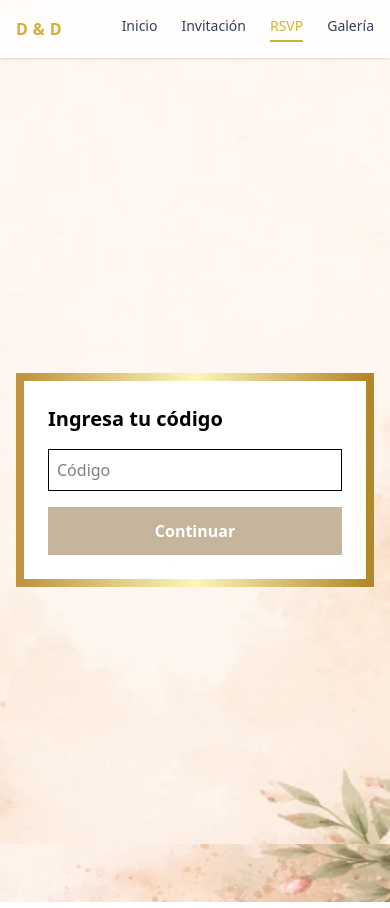
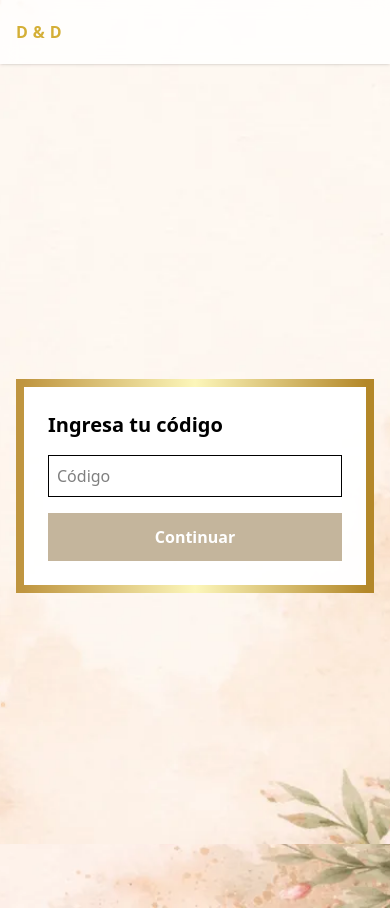
Before and after one commit to Dan5166/nuestra-boda-2026-front-next, a Next.js app: page /rsvp in a window 390 px wide. Built offline with nearby package versions, Linux system fonts and the light colour scheme.

Commit message:
ADD movil view navbar

```diff
--- a/app/components/Navbar.tsx
+++ b/app/components/Navbar.tsx
@@ -5,75 +5,110 @@ import { usePathname, useSearchParams, useRouter } from "next/navigation";
 import { useEffect, useState } from "react";
 import { getSavedCode, clearCode } from "@/lib/localCode";
 
+const LINKS = [
+  { href: "/", label: "Inicio" },
+  { href: "/invitation", label: "Invitación" },
+  { href: "/rsvp", label: "RSVP" },
+  { href: "/galeria", label: "Galería" },
+];
+
 export default function Navbar() {
   const searchParams = useSearchParams();
   const pathname = usePathname();
   const codeFromUrl = searchParams.get("code");
   const [code, setCode] = useState(codeFromUrl);
+  const [open, setOpen] = useState(false);
   const router = useRouter();
 
   useEffect(() => {
     setCode(codeFromUrl || getSavedCode() || null);
   }, [codeFromUrl]);
 
-  const withCode = (path: string) => {
-    if (!code) return path;
-    return `${path}?code=${code}`;
-  };
+  // Close menu on route change
+  useEffect(() => { setOpen(false); }, [pathname]);
+
+  const withCode = (path: string) => code ? `${path}?code=${code}` : path;
+  const isActive = (path: string) => pathname === path;
 
   const baseClasses = "transition font-medium";
   const activeClasses = "text-[#d4af37] border-b-2 border-[#d4af37] pb-1";
   const inactiveClasses = "text-gray-700 hover:text-[#d4af37]";
 
-  const isActive = (path: string) => pathname === path;
+  function handleSalir() {
+    clearCode();
+    setCode(null);
+    setOpen(false);
+    router.replace("/");
+  }
 
   return (
     <nav className="w-full bg-white/80 backdrop-blur shadow-sm sticky top-0 z-50">
       <div className="max-w-5xl mx-auto px-4 py-4 flex justify-between items-center">
-        <span className="font-semibold tracking-wide text-[#d4af37]">
-          D & D
-        </span>
+        {/* Logo */}
+        <span className="font-semibold tracking-wide text-[#d4af37]">D & D</span>
 
-        <div className="flex gap-6 text-sm">
+        {/* Desktop links */}
+        <div className="hidden md:flex gap-6 text-sm items-center">
+          {LINKS.map((l) => (
             <Link
-            href={withCode("/")}
-            className={`${baseClasses} ${isActive("/") ? activeClasses : inactiveClasses}`}
+              key={l.href}
+              href={withCode(l.href)}
+              className={`${baseClasses} ${isActive(l.href) ? activeClasses : inactiveClasses}`}
             >
-            Inicio
+              {l.label}
             </Link>
+          ))}
+        </div>
 
+        {/* Desktop: code pill + hamburger toggle */}
+        <div className="flex items-center gap-3">
+          {code && (
+            <button
+              onClick={handleSalir}
+              className="hidden md:flex items-center gap-1.5 text-xs text-[#8a6d3b] border border-[#d4af37]/50 rounded-full px-3 py-1.5 hover:bg-red-50 hover:text-red-500 hover:border-red-300 transition-all duration-200"
+            >
+              <span className="font-mono tracking-wider">{code}</span>
+              <span className="text-[10px] opacity-60">✕</span>
+            </button>
+          )}
+
+          {/* Hamburger — mobile only */}
+          <button
+            className="md:hidden flex flex-col justify-center gap-1.5 w-8 h-8"
+            onClick={() => setOpen((o) => !o)}
+            aria-label="Menú"
+          >
+            <span className={`block h-0.5 bg-[#8a6d3b] transition-all duration-200 ${open ? "rotate-45 translate-y-2" : ""}`} />
+            <span className={`block h-0.5 bg-[#8a6d3b] transition-all duration-200 ${open ? "opacity-0" : ""}`} />
+            <span className={`block h-0.5 bg-[#8a6d3b] transition-all duration-200 ${open ? "-rotate-45 -translate-y-2" : ""}`} />
+          </button>
+        </div>
+      </div>
+
+      {/* Mobile dropdown */}
+      {open && (
+        <div className="md:hidden bg-white/95 border-t border-gray-100 px-4 py-4 flex flex-col gap-4 text-sm">
+          {LINKS.map((l) => (
             <Link
-            href={withCode("/invitation")}
-            className={`${baseClasses} ${isActive("/invitation") ? activeClasses : inactiveClasses}`}
+              key={l.href}
+              href={withCode(l.href)}
+              className={`${baseClasses} ${isActive(l.href) ? "text-[#d4af37] font-semibold" : inactiveClasses}`}
             >
-            Invitación
+              {l.label}
             </Link>
-
-          <Link
-            href={withCode("/rsvp")}
-            className={`${baseClasses} ${isActive("/rsvp") ? activeClasses : inactiveClasses}`}
-          >
-            RSVP
-          </Link>
-
-          <Link
-            href={withCode("/galeria")}
-            className={`${baseClasses} ${isActive("/galeria") ? activeClasses : inactiveClasses}`}
-          >
-            Galería
-          </Link>
-        </div>
+          ))}
 
           {code && (
             <button
-            onClick={() => { clearCode(); setCode(null); router.replace("/"); }}
-            className="flex items-center gap-1.5 text-xs text-[#8a6d3b] border border-[#d4af37]/50 rounded-full px-3 py-1.5 hover:bg-red-50 hover:text-red-500 hover:border-red-300 transition-all duration-200"
+              onClick={handleSalir}
+              className="flex items-center gap-2 text-xs text-[#8a6d3b] border border-[#d4af37]/50 rounded-full px-3 py-1.5 w-fit hover:bg-red-50 hover:text-red-500 hover:border-red-300 transition-all duration-200"
             >
               <span className="font-mono tracking-wider">{code}</span>
               <span className="text-[10px] opacity-60">✕</span>
             </button>
           )}
         </div>
+      )}
     </nav>
   );
 }
--- a/app/rsvp/page.tsx
+++ b/app/rsvp/page.tsx
@@ -197,19 +197,25 @@ function RSVPContent() {
           <>
             {/* Tabs */}
             <div className="flex gap-2 border-b mb-4">
-              {invitados.map((i, idx) => (
+              {invitados.map((i, idx) => {
+                const pendiente = i.estado === EstadoUsuario.PENDIENTE;
+                return (
                   <button
                     key={i.userId}
                     onClick={() => setActiveIndex(idx)}
-                  className={`px-3 py-2 text-sm ${
+                    className={`px-3 py-2 text-sm flex items-center gap-1.5 ${
                       idx === activeIndex
                         ? "border-b-2 border-[#bf953f]"
                         : "text-gray-400"
                     }`}
                   >
                     {i.nombre}
+                    {pendiente && (
+                      <span className="w-1.5 h-1.5 rounded-full bg-amber-400 shrink-0" />
+                    )}
                   </button>
-              ))}
+                );
+              })}
             </div>
 
             {/* Form */}
@@ -293,13 +299,27 @@ function RSVPContent() {
             </div>
 
             {statusMsg.type !== "success" && (
+              <>
+                {!todosRespondieron && (
+                  <p className="mt-6 text-center text-sm text-amber-600">
+                    {(() => {
+                      const pendientes = invitados.filter(
+                        (i) => i.estado === EstadoUsuario.PENDIENTE
+                      );
+                      return pendientes.length === 1
+                        ? `Falta que ${pendientes[0].nombre} confirme o rechace la invitación`
+                        : `Faltan ${pendientes.length} invitados por responder`;
+                    })()}
+                  </p>
+                )}
                 <button
                   disabled={!todosRespondieron || loading}
                   onClick={enviarRSVP}
-                className="w-full mt-6 py-3 bg-[#8a6d3b] text-white font-bold disabled:opacity-50"
+                  className="w-full mt-3 py-3 bg-[#8a6d3b] text-white font-bold disabled:opacity-50"
                 >
                   {loading ? "Enviando..." : "Confirmar Invitación"}
                 </button>
+              </>
             )}
           </>
         )}
```
Lines whose indentation alone changed are shown as unchanged.
